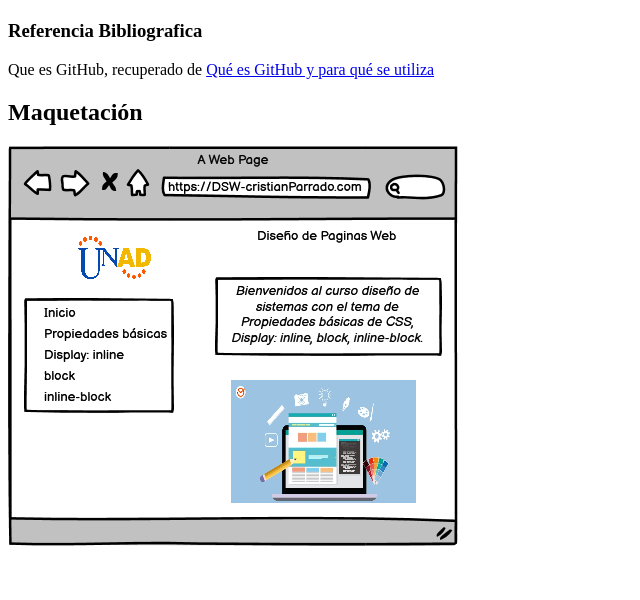
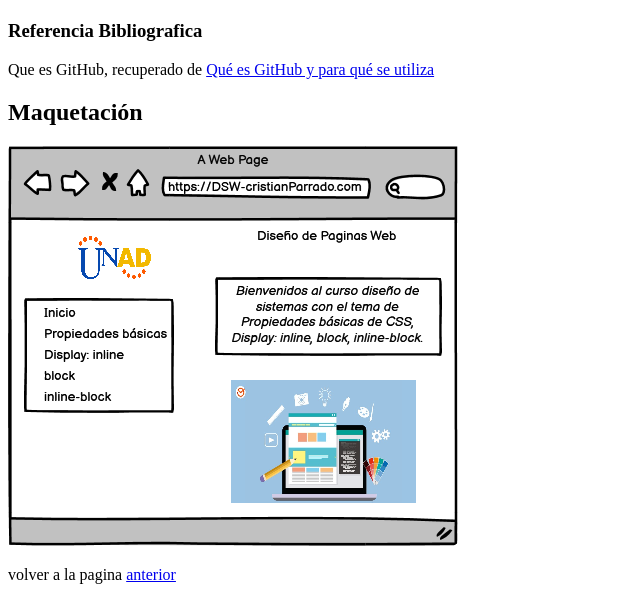
Before and after one commit to CristianParrado/DSW-cristianParrado, a plain HTML site: page planning.html in a window 1280 px wide. Shown: the part 1241-1841 px from the top of the page, without its empty margins (0-640 px from the left). Before the commit the page ends 1799 px from the top, so only its background shows below. Drawn offline with Linux system fonts and the light colour scheme.

Commit message:
Update planning.html

```diff
--- a/planning.html
+++ b/planning.html
@@ -35,6 +35,7 @@
 
  <h2>Maquetación</h2>
   <img src="mockup.png" alt=mockup.png>
+  <p>volver a la pagina <a href="index.html"> anterior</a>
 
 
 </body>
```
